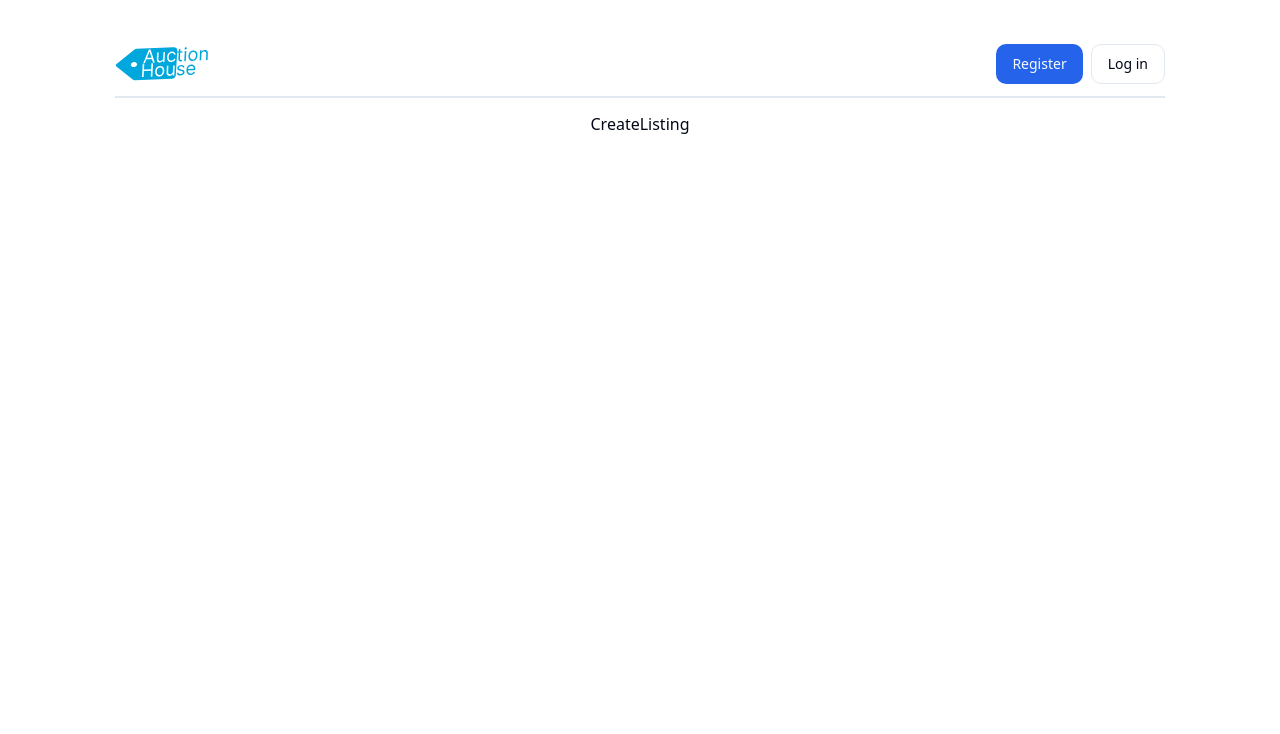
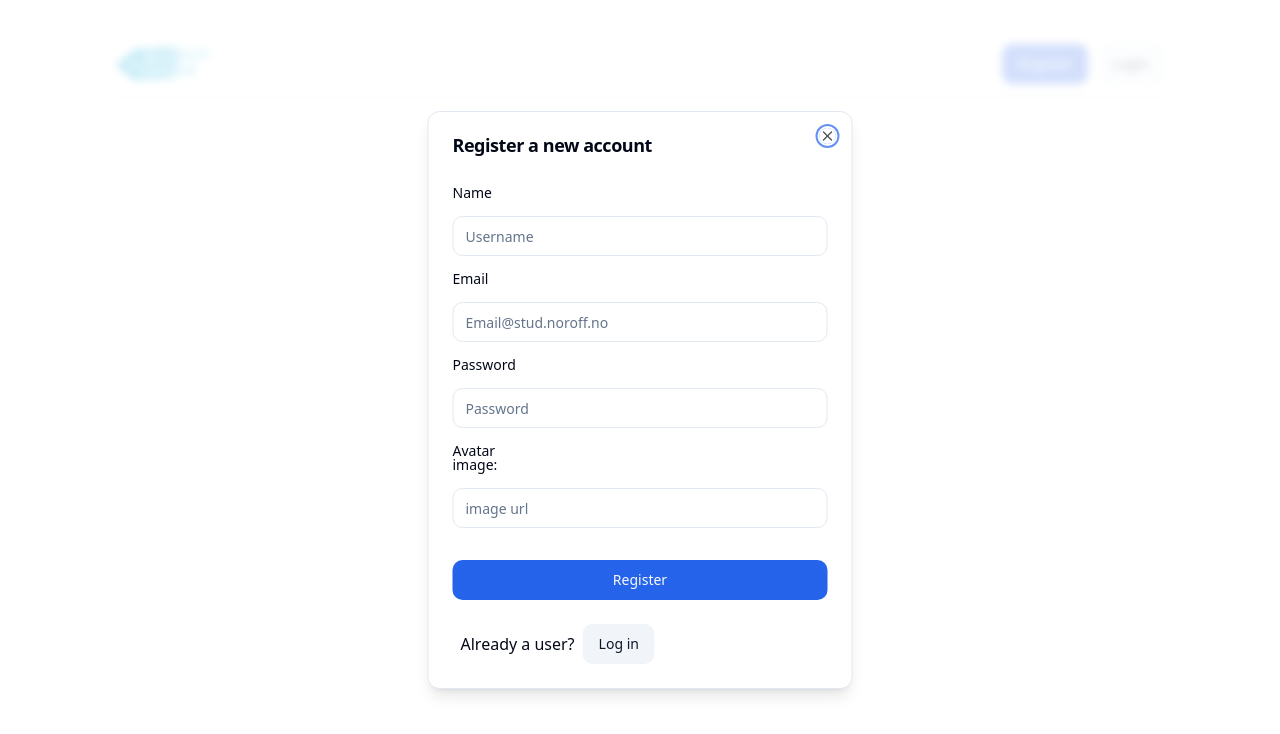
Before and after one commit to Hallvard-Benan/auction-house, a React (Vite) app: page /create in a window 1280 px wide. Both pictures are taken after a click on the button "Register". Shown: the top 734 px of the page. Built offline with nearby package versions, Linux system fonts and the light colour scheme; no server answers.

Commit message:
fix: Fixed modal

```diff
--- a/src/components/Modals/LoginModal.jsx
+++ b/src/components/Modals/LoginModal.jsx
@@ -1,25 +1,45 @@
-import { useState } from "react";
+import { useEffect } from "react";
 import { Button } from "../ui/button";
-
 import {
   Dialog,
   DialogContent,
   DialogFooter,
   DialogHeader,
   DialogTitle,
-  DialogTrigger,
+  DialogOverlay,
+  DialogClose,
 } from "../ui/dialog";
 import { Input } from "../ui/input";
 import { Label } from "../ui/label";
-import RegisterModal from "./RegisterModal";
+import * as DialogPrimitive from "@radix-ui/react-dialog";
+import { X } from "lucide-react";
 
-function LoginModal() {
+function LoginModal({ open, type, changeModalType, closeModal }) {
+  useEffect(() => {
+    const handleEscapeKeyPress = (event) => {
+      if (event.key === "Escape") {
+        closeModal();
+      }
+    };
+
+    document.addEventListener("keydown", handleEscapeKeyPress);
+
+    return () => {
+      document.removeEventListener("keydown", handleEscapeKeyPress);
+    };
+  }, [closeModal]);
+
   return (
-    <Dialog>
-      <DialogTrigger asChild>
-        <Button variant="outline">Log in</Button>
-      </DialogTrigger>
+    <Dialog open={open} onEscapeKeyPress={() => closeModal()}>
+      {type === "login" ? (
         <DialogContent className="sm:max-w-[425px]">
+          <DialogPrimitive.Close
+            onClick={() => closeModal()}
+            className="absolute right-4 top-4 rounded-sm opacity-70 ring-offset-background transition-opacity hover:opacity-100 focus:outline-none focus:ring-2 focus:ring-ring focus:ring-offset-2 disabled:pointer-events-none data-[state=open]:bg-accent data-[state=open]:text-muted-foreground"
+          >
+            <X className="h-4 w-4" />
+            <span className="sr-only">Close</span>
+          </DialogPrimitive.Close>
           <DialogHeader>
             <DialogTitle>Log in</DialogTitle>
           </DialogHeader>
@@ -51,10 +71,78 @@ function LoginModal() {
             </Button>
             <div className="flex col-span-2 items-center gap-2">
               Not a user?
-            <Button>Sign up</Button>
+              <Button onClick={() => changeModalType("register")}>
+                Sign up
+              </Button>
             </div>
           </DialogFooter>
         </DialogContent>
+      ) : (
+        <DialogContent data-state="open" className="sm:max-w-[425px]">
+          <DialogPrimitive.Close
+            onClick={() => closeModal()}
+            className="absolute right-4 top-4 rounded-sm opacity-70 ring-offset-background transition-opacity hover:opacity-100 focus:outline-none focus:ring-2 focus:ring-ring focus:ring-offset-2 disabled:pointer-events-none data-[state=open]:bg-accent data-[state=open]:text-muted-foreground"
+          >
+            <X className="h-4 w-4" />
+            <span className="sr-only">Close</span>
+          </DialogPrimitive.Close>
+          <DialogHeader>
+            <DialogTitle>Register a new account</DialogTitle>
+          </DialogHeader>
+          <div className="grid gap-4 py-4">
+            <div className="grid grid-cols-4 items-center gap-4">
+              <Label htmlFor="name" className="">
+                Name
+              </Label>
+              <Input id="name" placeHolder="Username" className="col-span-4" />
+            </div>
+            <div className="grid grid-cols-4 items-center gap-4">
+              <Label htmlFor="email" className="">
+                Email
+              </Label>
+              <Input
+                id="email"
+                placeHolder="Email@stud.noroff.no"
+                className="col-span-4"
+              />
+            </div>
+            <div className="grid grid-cols-4 items-center gap-4">
+              <Label htmlFor="password" className="">
+                Password
+              </Label>
+              <Input
+                id="password"
+                placeHolder="Password"
+                className="col-span-4"
+              />
+            </div>
+            <div className="grid grid-cols-4 items-center gap-4">
+              <Label htmlFor="avatar" className="">
+                Avatar image:
+              </Label>
+              <Input
+                id="avatar"
+                placeHolder="image url"
+                className="col-span-4"
+              />
+            </div>
+          </div>
+          <DialogFooter className="grid gap-6 grid-cols-2">
+            <Button type="submit" className="col-span-2">
+              Register
+            </Button>
+            <div className="flex col-span-2 items-center gap-2">
+              Already a user?
+              <Button
+                variant="secondary"
+                onClick={() => changeModalType("login")}
+              >
+                Log in
+              </Button>
+            </div>
+          </DialogFooter>
+        </DialogContent>
+      )}
     </Dialog>
   );
 }
--- a/src/components/Modals/RegisterModal.jsx
+++ /dev/null
@@ -1,73 +0,0 @@
-import { Button } from "../ui/button";
-
-import {
-  Dialog,
-  DialogClose,
-  DialogContent,
-  DialogFooter,
-  DialogHeader,
-  DialogTitle,
-  DialogTrigger,
-} from "../ui/dialog";
-import { Input } from "../ui/input";
-import { Label } from "../ui/label";
-
-function RegisterModal({ openState = false }) {
-  return (
-    <Dialog open={openState} data-state="open">
-      <DialogTrigger asChild>
-        <Button>Register</Button>
-      </DialogTrigger>
-      <DialogContent data-state="open" className="sm:max-w-[425px]">
-        <DialogHeader>
-          <DialogTitle>Register a new account</DialogTitle>
-        </DialogHeader>
-        <div className="grid gap-4 py-4">
-          <div className="grid grid-cols-4 items-center gap-4">
-            <Label htmlFor="name" className="">
-              Name
-            </Label>
-            <Input id="name" placeHolder="Username" className="col-span-4" />
-          </div>
-          <div className="grid grid-cols-4 items-center gap-4">
-            <Label htmlFor="email" className="">
-              Email
-            </Label>
-            <Input
-              id="email"
-              placeHolder="Email@stud.noroff.no"
-              className="col-span-4"
-            />
-          </div>
-          <div className="grid grid-cols-4 items-center gap-4">
-            <Label htmlFor="password" className="">
-              Password
-            </Label>
-            <Input
-              id="password"
-              placeHolder="Password"
-              className="col-span-4"
-            />
-          </div>
-          <div className="grid grid-cols-4 items-center gap-4">
-            <Label htmlFor="avatar" className="">
-              Avatar image:
-            </Label>
-            <Input id="avatar" placeHolder="image url" className="col-span-4" />
-          </div>
-        </div>
-        <DialogFooter className="grid gap-6 grid-cols-2">
-          <Button type="submit" className="col-span-2">
-            Register
-          </Button>
-          <div className="flex col-span-2 items-center gap-2">
-            Already a user?
-            <Button variant="secondary">Log in</Button>
-          </div>
-        </DialogFooter>
-      </DialogContent>
-    </Dialog>
-  );
-}
-
-export default RegisterModal;
--- a/src/components/NavBar/ui.jsx
+++ b/src/components/NavBar/ui.jsx
@@ -7,15 +7,24 @@ import {
   DropdownMenuSeparator,
 } from "../ui/dropdown-menu";
 
-import LoginModal from "../Modals/LoginModal";
+import { Button } from "../ui/button";
 
 import imageUrl from "../../assets/auctionlogofirst.svg";
 
 import { TfiMenu, TfiPlus } from "react-icons/tfi";
 import { FiLogOut } from "react-icons/fi";
 import { LuUser2 } from "react-icons/lu";
-import RegisterModal from "../Modals/RegisterModal";
+import LoginModal from "../Modals/LoginModal";
+import { useState } from "react";
 function NavBarUi({ loggedIn, visible, fixed }) {
+  const [modalVersion, setModalVersion] = useState("");
+  const [modalOpen, setModalOpen] = useState(false);
+
+  const openModal = function (modalVersion) {
+    setModalOpen(true);
+    setModalVersion(modalVersion);
+  };
+
   return (
     <nav
       className={`w-calc bg-white flex justify-between border-b-2 transition-all duration-500 ${
@@ -52,11 +61,20 @@ function NavBarUi({ loggedIn, visible, fixed }) {
         </>
       ) : (
         <div className="flex gap-2 items-center">
-          <RegisterModal
-            id="registerControll"
-            variant="primary"
-          ></RegisterModal>
-          <LoginModal></LoginModal>
+          <Button onClick={() => openModal("register")}>Register</Button>
+          <Button variant="secondary" onClick={() => openModal("login")}>
+            Login
+          </Button>
+          <LoginModal
+            closeModal={() => setModalOpen((prev) => !prev)}
+            open={modalOpen}
+            type={modalVersion}
+            changeModalType={() =>
+              setModalVersion((prev) =>
+                prev === "login" ? "register" : "login"
+              )
+            }
+          ></LoginModal>
         </div>
       )}
     </nav>
--- a/src/components/ui/dialog.jsx
+++ b/src/components/ui/dialog.jsx
@@ -37,10 +37,10 @@ const DialogContent = React.forwardRef(
         {...props}
       >
         {children}
-        <DialogPrimitive.Close className="absolute right-4 top-4 rounded-sm opacity-70 ring-offset-background transition-opacity hover:opacity-100 focus:outline-none focus:ring-2 focus:ring-ring focus:ring-offset-2 disabled:pointer-events-none data-[state=open]:bg-accent data-[state=open]:text-muted-foreground">
+        {/* <DialogPrimitive.Close className="absolute right-4 top-4 rounded-sm opacity-70 ring-offset-background transition-opacity hover:opacity-100 focus:outline-none focus:ring-2 focus:ring-ring focus:ring-offset-2 disabled:pointer-events-none data-[state=open]:bg-accent data-[state=open]:text-muted-foreground">
           <X className="h-4 w-4" />
           <span className="sr-only">Close</span>
-        </DialogPrimitive.Close>
+        </DialogPrimitive.Close> */}
       </DialogPrimitive.Content>
     </DialogPortal>
   )
```
Lines whose indentation alone changed are shown as unchanged.
